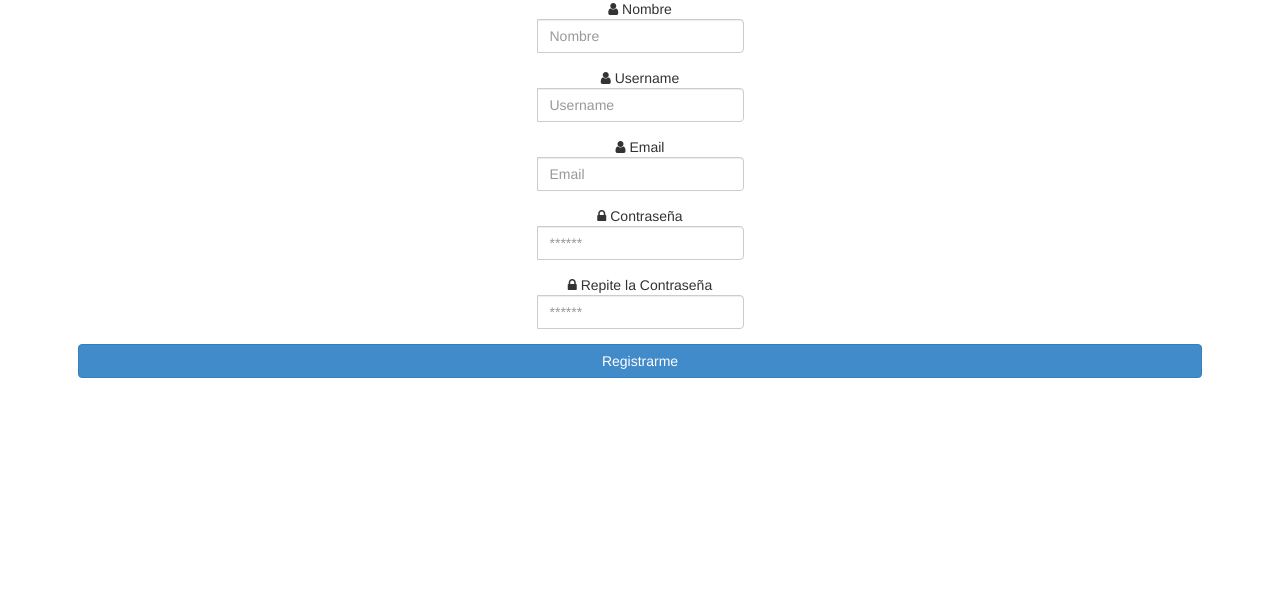
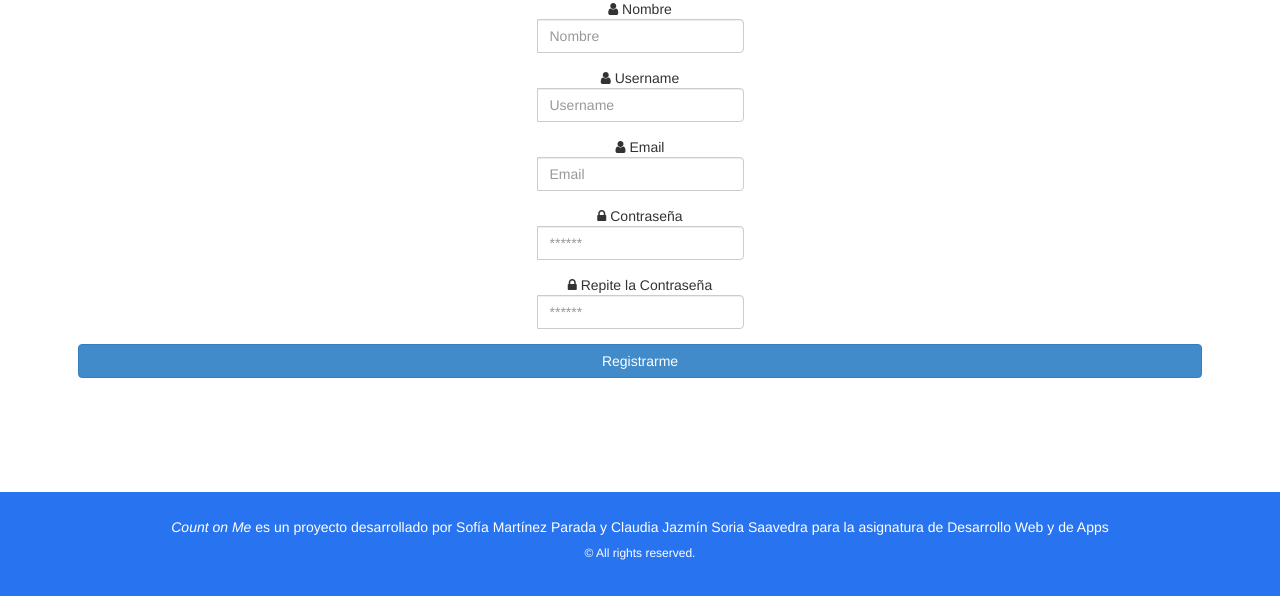
Before and after one commit to clxudiajazmin/CountOnMe, a PHP site: page /registro.php in a window 1280 px wide. Shown: the part 204-800 px from the top of the page. Run offline with PHP 8.4, Linux system fonts and the light colour scheme.

Commit message:
Cambios que hice en remoto y no habia actualizado aqui

```diff
--- a/crearEvento.php
+++ b/crearEvento.php
@@ -35,7 +35,7 @@
           </ul>
           <div class="row row2">
             <div class="col-sm-2">
-              <h1 style="margin:0px;"><span class="largenav">Count on Me</span></h1>
+              <h1 style="margin:0px;"><span class="largenav"><a style="color:#FFFFFF; text-decoration: none;" href = "index.php">Count on Me</a></span></h1>
             </div>
           </div>
         </div>
--- a/misEventos.php
+++ b/misEventos.php
@@ -38,7 +38,7 @@
         </ul>
         <div class="row row2">
             <div class="col-sm-2">
-            <h1 style="margin:0px;"><span class="largenav">Count on Me</span></h1>
+              <h1 style="margin:0px;"><span class="largenav"><a style="color:#FFFFFF; text-decoration: none;" href = "index.php">Count on Me</a></span></h1>
             </div>
             <div class="flipkart-navbar-search smallsearch col-sm-8 col-xs-11">
             <div class="row">
@@ -95,7 +95,7 @@
       </div>
     </section>
         <!--FOOTER-->
-    <section id = "footer">
+    <section id = "footer" class = "fixed">
         <div class="container">
           <div class="row">
             <div class="col-xs-12 col-sm-12 col-md-12 mt-2 mt-sm-2 text-center">
--- a/perfil.php
+++ b/perfil.php
@@ -92,7 +92,7 @@
             <a href='editarPerfil.php'> Editar Perfil </a><br>
         </div>
     <?php }else{
-            echo "<a href='login.php'> Debes loguearte </a> o <a href='registro.php'> Registrarte </a>";
+            header('Location: '.$login.php);
         }
 
     ?>
--- a/registro.php
+++ b/registro.php
@@ -134,5 +134,17 @@
             }
         }
     ?>
+        <!--FOOTER-->
+      <section id = "footer" class="absolute">
+        <div class="container">
+          <div class="row">
+            <div class="col-xs-12 col-sm-12 col-md-12 mt-2 mt-sm-2 text-center">
+              <p><i>Count on Me</i> es un proyecto desarrollado por Sofía Martínez Parada y Claudia Jazmín Soria Saavedra para la asignatura de Desarrollo Web y de Apps</p>
+              <p class="h6">© All rights reserved.</p>
+            </div>
+            <hr>
+          </div>
+        </div>
+      </section>
 </body>
 </html>
```
Also changed, not shown: editarPerfil.php (+18 -15 lines), index.php (+13 -12 lines), 1 other file.
